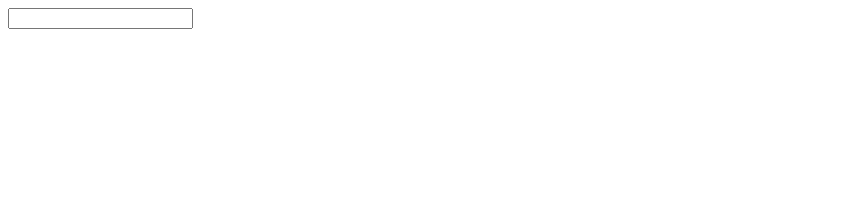
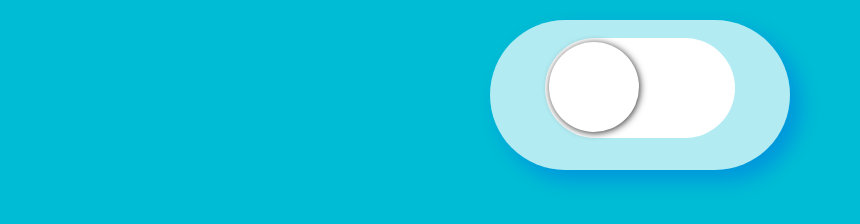
Before and after one commit to AmanDeep9925/HTML_CSS_TEST_2, a plain HTML site: page index.html in a window 1280 px wide. Shown: the whole page, without its empty margins (0-860 px from the left). Drawn offline with Linux system fonts and the light colour scheme.

Commit message:
Final result

```diff
--- a/index.html
+++ b/index.html
@@ -4,14 +4,13 @@
     <meta charset="UTF-8">
     <meta name="viewport" content="width=device-width, initial-scale=1.0">
     <title>HTML CSS TEST 2</title>
+    <link rel="stylesheet" href="style.css">
 </head>
 <body>
     <div id="switch-container">
         <div class="container">
-            <label for="" class="switch">
-                <input type="chekbox">
-                <span class="slider round"></span>
-            </label>
+            <input type="checkbox" name="" id="switch" class="check">
+            <label for="switch" class="slider"></label>
         </div>
     </div>
 </body>
--- /dev/null
+++ b/style.css
@@ -0,0 +1,65 @@
+body{
+    display: block;
+    margin: 10px;
+    padding: 10px;
+    background-color: #00bcd4;
+}
+
+.container{
+    height: 150px;
+    width: 300px;
+    background-color: #b2ebf2;
+    margin: auto;
+    border-radius: 100px;
+    box-shadow: 10px 10px 20px 1px rgba(0, 0, 255, .2);
+}
+
+.container .slider{
+    margin: auto;
+    padding: auto;
+}
+
+input[type=checkbox]{
+    height: 0;
+    width: 0;
+    opacity: 0;
+}
+
+.slider{
+    cursor: pointer;
+    width: 190px;
+    height: 100px;
+    background-color: #ffffff;
+    display: block;
+    border-radius: 100px;
+    position: relative;
+    /* border: 2px solid red; */
+}
+
+.slider:after{
+    content: '';
+    position: absolute;
+    top: 4px;
+    left: 4px;
+    width: 90px;
+    height: 90px;
+    background-color: #ffffff;
+    box-shadow: 1px 1px 7px #333;
+    border-radius: 50%;
+    transition: 0.4s;
+
+}
+
+.check:checked + .slider{
+    background-color: #00bcd4;
+    /* border: 1px solid #fff; */
+}
+
+.check:checked + .slider:after{
+    left: calc(100% - 5px);
+    transform: translateX(-100%);
+}
+
+.slider:active::after{
+    width: 130px;
+}
```
